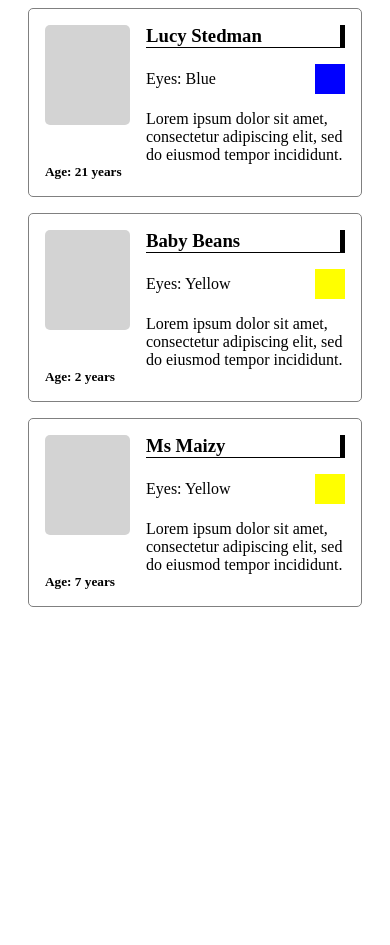
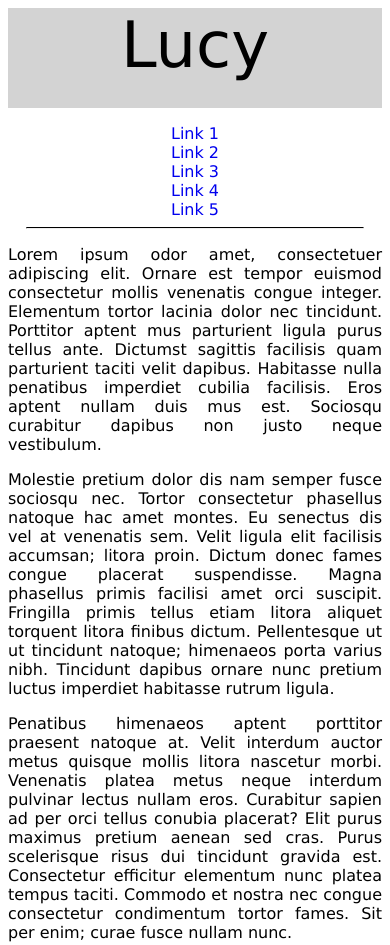
Before and after one commit to Stedm035/Flexbox, a plain HTML site: page Index.html in a window 390 px wide. Shown: the top 945 px of the page. Before the commit the page ends 844 px from the top, so only its background shows below. Drawn offline with Linux system fonts and the light colour scheme.

Commit message:
media queries

```diff
--- a/Index.html
+++ b/Index.html
@@ -2,63 +2,34 @@
 <html lang="en">
 <head>
     <meta charset="UTF-8">
-    <title>A Little Flexboxing</title>
+    <title>A Simple Responsive Layout</title>
     <link rel="stylesheet" type="text/css" href="stylesheet.css">
 </head>
 <body>
 
-<div class="container">
-    <div class="license">
-        <aside>
-            <div class="headshot"></div>
-            <h5>Age: 21 years</h5>
-        </aside>
+<section class="container">
+    <header>Lucy</header>
+    <nav>
+        <a href="#">Link 1</a>
+        <a href="#">Link 2</a>
+        <a href="#">Link 3</a>
+        <a href="#">Link 4</a>
+        <a href="#">Link 5</a>
+    </nav>
 
-        <article>
-            <h3>Lucy Stedman</h3>
-            <div class="eye-color">
-                <div class="eye-color">Eyes: Blue</div>
-                <div class="box blue"></div>
-            </div>
-            <p>Lorem ipsum dolor sit amet, consectetur adipiscing elit, sed do eiusmod tempor incididunt.</p>
-        </article>
-    </div>
+    <hr />
 
-    <div class="license">
-        <aside>
-            <div class="headshot"></div>
-            <h5>Age: 2 years</h5>
-        </aside>
+    <article>
+        <p>Lorem ipsum odor amet, consectetuer adipiscing elit. Ornare est tempor euismod consectetur mollis venenatis congue integer. Elementum tortor lacinia dolor nec tincidunt. Porttitor aptent mus parturient ligula purus tellus ante. Dictumst sagittis facilisis quam parturient taciti velit dapibus. Habitasse nulla penatibus imperdiet cubilia facilisis. Eros aptent nullam duis mus est. Sociosqu curabitur dapibus non justo neque vestibulum.</p>
 
+        <p>Molestie pretium dolor dis nam semper fusce sociosqu nec. Tortor consectetur phasellus natoque hac amet montes. Eu senectus dis vel at venenatis sem. Velit ligula elit facilisis accumsan; litora proin. Dictum donec fames congue placerat suspendisse. Magna phasellus primis facilisi amet orci suscipit. Fringilla primis tellus etiam litora aliquet torquent litora finibus dictum. Pellentesque ut ut tincidunt natoque; himenaeos porta varius nibh. Tincidunt dapibus ornare nunc pretium luctus imperdiet habitasse rutrum ligula.</p>
 
-        <article>
-            <h3>Baby Beans</h3>
-            <div class="eye-color">
-                <div class="eye-color">Eyes: Yellow</div>
-                <div class="box yellow"></div>
-            </div>
-            <p>Lorem ipsum dolor sit amet, consectetur adipiscing elit, sed do eiusmod tempor incididunt. </p>
-        </article>
-    </div>
+        <p>Penatibus himenaeos aptent porttitor praesent natoque at. Velit interdum auctor metus quisque mollis litora nascetur morbi. Venenatis platea metus neque interdum pulvinar lectus nullam eros. Curabitur sapien ad per orci tellus conubia placerat? Elit purus maximus pretium aenean sed cras. Purus scelerisque risus dui tincidunt gravida est. Consectetur efficitur elementum nunc platea tempus taciti. Commodo et nostra nec congue consectetur condimentum tortor fames. Sit per enim; curae fusce nullam nunc.</p>
 
-    <div class="license">
-        <aside>
-            <div class="headshot"></div>
-            <h5>Age: 7 years</h5>
-        </aside>
-
-        <article>
-            <h3>Ms Maizy</h3>
-            <div class="eye-color">
-                <div class="eye-color">Eyes: Yellow</div>
-                <div class="box yellow"></div>
-            </div>
-            <p>Lorem ipsum dolor sit amet, consectetur adipiscing elit, sed do eiusmod tempor incididunt.</p>
-        </article>
-    </div>
-
-
-</div>
+        <p>Sociosqu arcu et eu nisl velit. Nec tincidunt inceptos rhoncus vulputate accumsan et rhoncus volutpat aptent. Morbi molestie efficitur eget ad dapibus. Bibendum ad primis auctor fames erat malesuada; nec et erat. Faucibus lobortis neque in hendrerit donec dolor. Efficitur nam aenean justo efficitur consequat litora blandit quisque. Ridiculus urna vulputate purus placerat morbi suspendisse taciti suscipit convallis. Lacus cras phasellus torquent ipsum netus.</p>
+    </article>
+    <footer>Stedman</footer>
+</section>
 
 
 </body>
--- a/stylesheet.css
+++ b/stylesheet.css
@@ -1,56 +1,77 @@
-h1,h2,h3,h4,h5,h6{
-    margin:0;
-    padding:0;
-}
-.container {
-    display: flex;
-    flex-wrap: wrap;
-    gap: 1rem;
-    justify-content: center;
+/*Mobile First*/
+body {
+    font-size: 1rem;
+    font-family: Verdana, Geneva, Tahoma, sans-serif;
 }
 
-.license {
-    display: flex;
-    gap: 1rem;
-    padding: 1rem;
-    border: 1px solid grey;
-    border-radius: 5px;
-    width: 300px;
+.container {
+    header, footer {
+        text-align: center;
+        font-size: 4rem;
+
+    }
+
+    header {
+        min-height: 100px;
+        background-color: lightgrey;
+    }
 }
 
-.license aside {
+nav {
     display: flex;
     flex-direction: column;
-    justify-content: space-between;
-}
-.license aside .headshot {
-    border-radius: 5px;
-    background-color: lightgray;
-    width: 85px;
-    min-height: 100px;
+    align-items: center;
+    margin-top: 1rem;
+
+    a {
+        text-decoration: none;
+
+        &:hover {
+            text-decoration: underline;
+        }
+    }
 }
 
-.license article h3 {
-    margin-bottom: 1rem;
-    border-right: 5px solid black;
-    border-bottom: 1px solid black;
+article {
+    p {
+        text-align: justify;
+        text-justify: inter-word;
+
+    }
 }
 
-.eye-color{
-    display: flex;
-    justify-content: space-between;
-    align-items: center;
+/*Horizontal Rule*/
+hr {
+    border-top: 1px solid black;
+    height: 0;
+    width: 90%;
 }
 
-.box {
-    height: 30px;
-    width: 30px;
+footer {
+
 }
 
-.box.blue {
-    background-color: blue;
+/*Tablet and greater viewports*/
+@media (width >= 600px) {
+    nav {
+        justify-content: center;
+        flex-direction: row;
+        gap: 1rem;
+    }
+
+    article {
+        width: 70%;
+        margin: 0 auto;
+
+    }
+
 }
 
-.box.yellow {
-    background-color: yellow;
+@media (width >=1000px) {
+   p {
+       flex-direction: column;
+       column-count: 2;
+   }
+
+
 }
```
